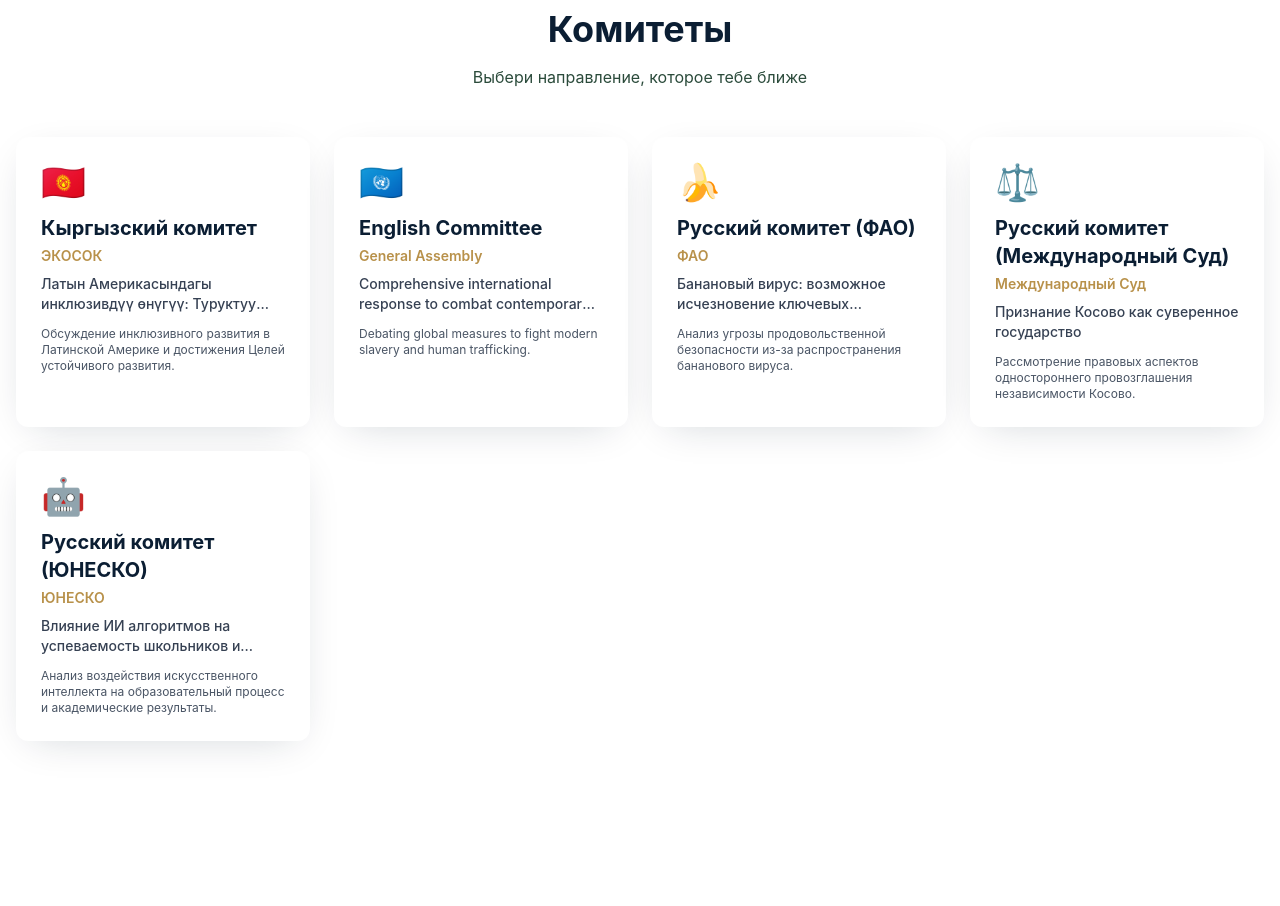
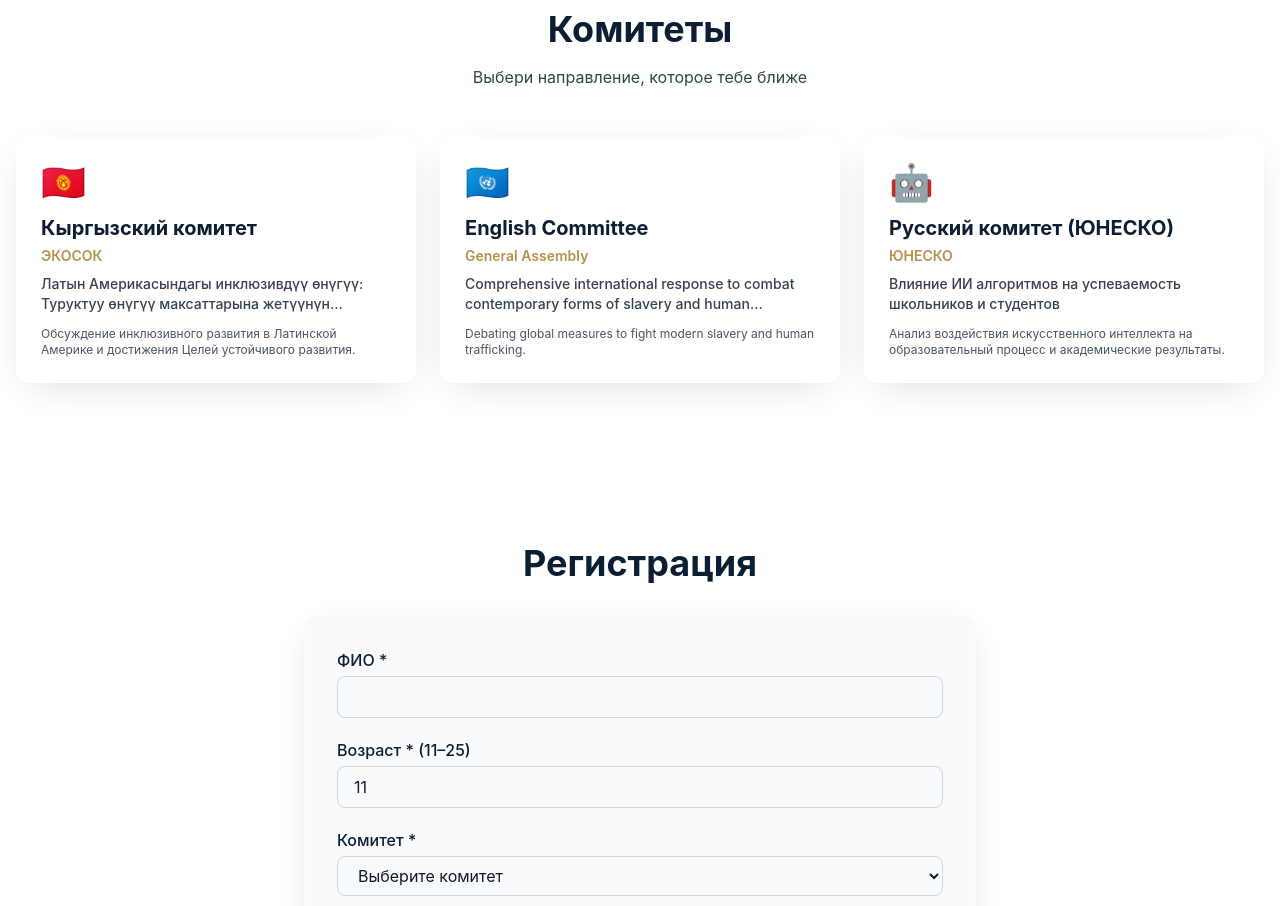
Before and after one commit to Username112233445566/ai_compass_mun, a Next.js app: page / in a window 1280 px wide. Shown: the part 2020-2926 px from the top of the page. Built offline with nearby package versions, Linux system fonts and the light colour scheme.

Commit message:
del committees

```diff
--- a/src/app/api/send-to-tg/route.ts
+++ b/src/app/api/send-to-tg/route.ts
@@ -4,8 +4,6 @@
 const committees = [
   'ЭКОСОК (кырг)',
   'Генеральная Ассамблея (английский)',
-  'Международный Суд (русский)',
-  'ФАО (русский)',
   'ЮНЕСКО (русский)',
 ] as const;
 
--- a/src/components/Committees.tsx
+++ b/src/components/Committees.tsx
@@ -18,20 +18,6 @@
     icon: '🇺🇳',
   },
   {
-    title: 'Русский комитет (ФАО)',
-    committee: 'ФАО',
-    theme: 'Банановый вирус: возможное исчезновение ключевых фермерских культурных угодий',
-    description: 'Анализ угрозы продовольственной безопасности из-за распространения бананового вируса.',
-    icon: '🍌',
-  },
-  {
-    title: 'Русский комитет (Международный Суд)',
-    committee: 'Международный Суд',
-    theme: 'Признание Косово как суверенное государство',
-    description: 'Рассмотрение правовых аспектов одностороннего провозглашения независимости Косово.',
-    icon: '⚖️',
-  },
-  {
     title: 'Русский комитет (ЮНЕСКО)',
     committee: 'ЮНЕСКО',
     theme: 'Влияние ИИ алгоритмов на успеваемость школьников и студентов',
@@ -47,7 +33,7 @@
       <p className="text-center text-[#2B4B3B] mb-12 max-w-2xl mx-auto">
         Выбери направление, которое тебе ближе
       </p>
-      <div className="grid md:grid-cols-2 lg:grid-cols-4 gap-6">
+      <div className="grid md:grid-cols-2 lg:grid-cols-3 gap-6">
         {committees.map((c, i) => (
           <motion.div
             key={i}
--- a/src/components/RegistrationForm.tsx
+++ b/src/components/RegistrationForm.tsx
@@ -9,8 +9,6 @@
 const committees = [
   'ЭКОСОК (кырг)',
   'Генеральная Ассамблея (английский)',
-  'Международный Суд (русский)',
-  'ФАО (русский)',
   'ЮНЕСКО (русский)',
 ] as const;
 
@@ -160,8 +158,6 @@
               </option>
               <option value="ЭКОСОК (кырг)">ЭКОСОК (кырг)</option>
               <option value="Генеральная Ассамблея (английский)">Генеральная Ассамблея (английский)</option>
-              <option value="Международный Суд (русский)">Международный Суд (русский)</option>
-              <option value="ФАО (русский)">ФАО (русский)</option>
               <option value="ЮНЕСКО (русский)">ЮНЕСКО (русский)</option>
             </select>
             {errors.committee && <p className="text-red-600 text-sm mt-1">{errors.committee.message}</p>}
```
